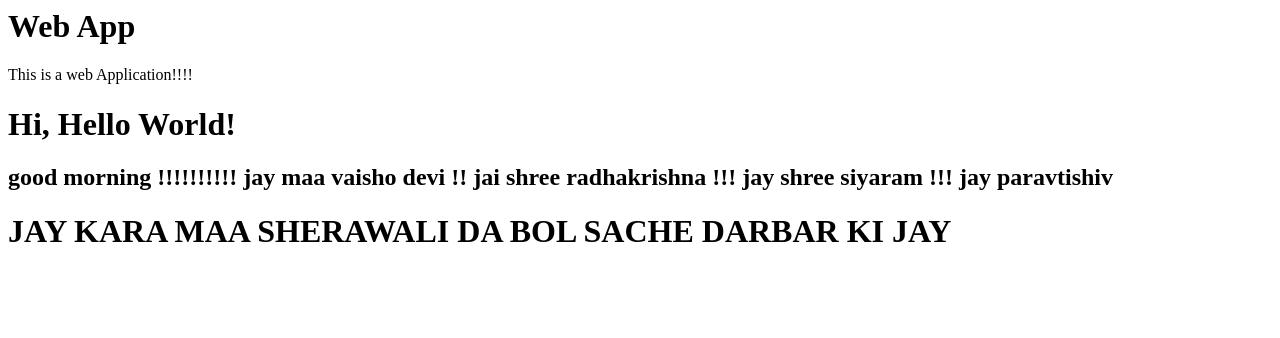
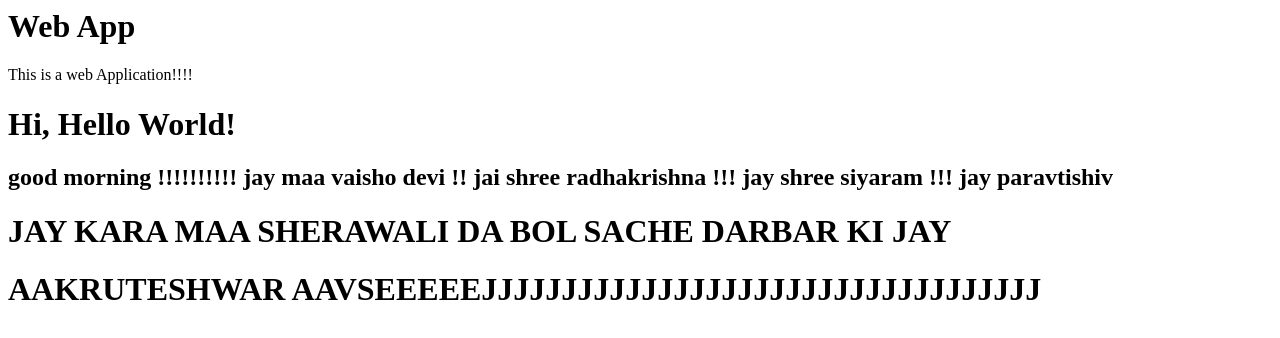
Before and after one commit to AakrutiVatsraj/web-app, a plain HTML site: page index.html in a window 1280 px wide. Drawn offline with Linux system fonts and the light colour scheme.

Commit message:
ma vaishno meri maa

```diff
--- a/index.html
+++ b/index.html
@@ -5,4 +5,5 @@
 <h1>  Hi, Hello World!</h1>
 <h2> good morning !!!!!!!!!! jay maa vaisho devi !! jai shree radhakrishna !!! jay shree siyaram !!! jay paravtishiv <h2>
 <h1>JAY KARA MAA SHERAWALI DA BOL SACHE DARBAR KI JAY</h1>
+<h1>AAKRUTESHWAR AAVSEEEEEJJJJJJJJJJJJJJJJJJJJJJJJJJJJJJJJJJJ</h1>
 </html>
```
